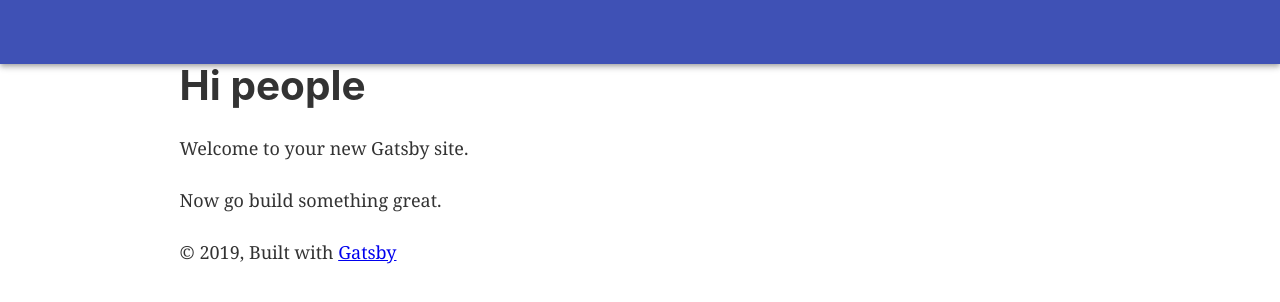
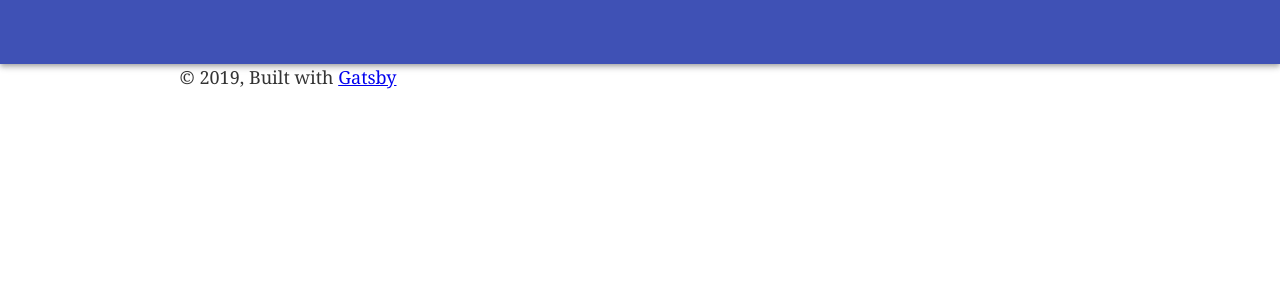
Before and after one commit to branberry/lostcoding, a Gatsby site in the folder site/: page / in a window 1280 px wide. Built offline with nearby package versions, Linux system fonts and the light colour scheme; Gatsby itself is replaced by a stand-in of ours.

Commit message:
reset page

```diff
--- a/site/src/pages/index.js
+++ b/site/src/pages/index.js
@@ -7,9 +7,7 @@ import SEO from "../components/seo"
 const IndexPage = () => (
   <Layout>
     <SEO title="Home" keywords={[`gatsby`, `application`, `react`]} />
-    <h1>Hi people</h1>
-    <p>Welcome to your new Gatsby site.</p>
-    <p>Now go build something great.</p>
+
 
   </Layout>
 )
```
